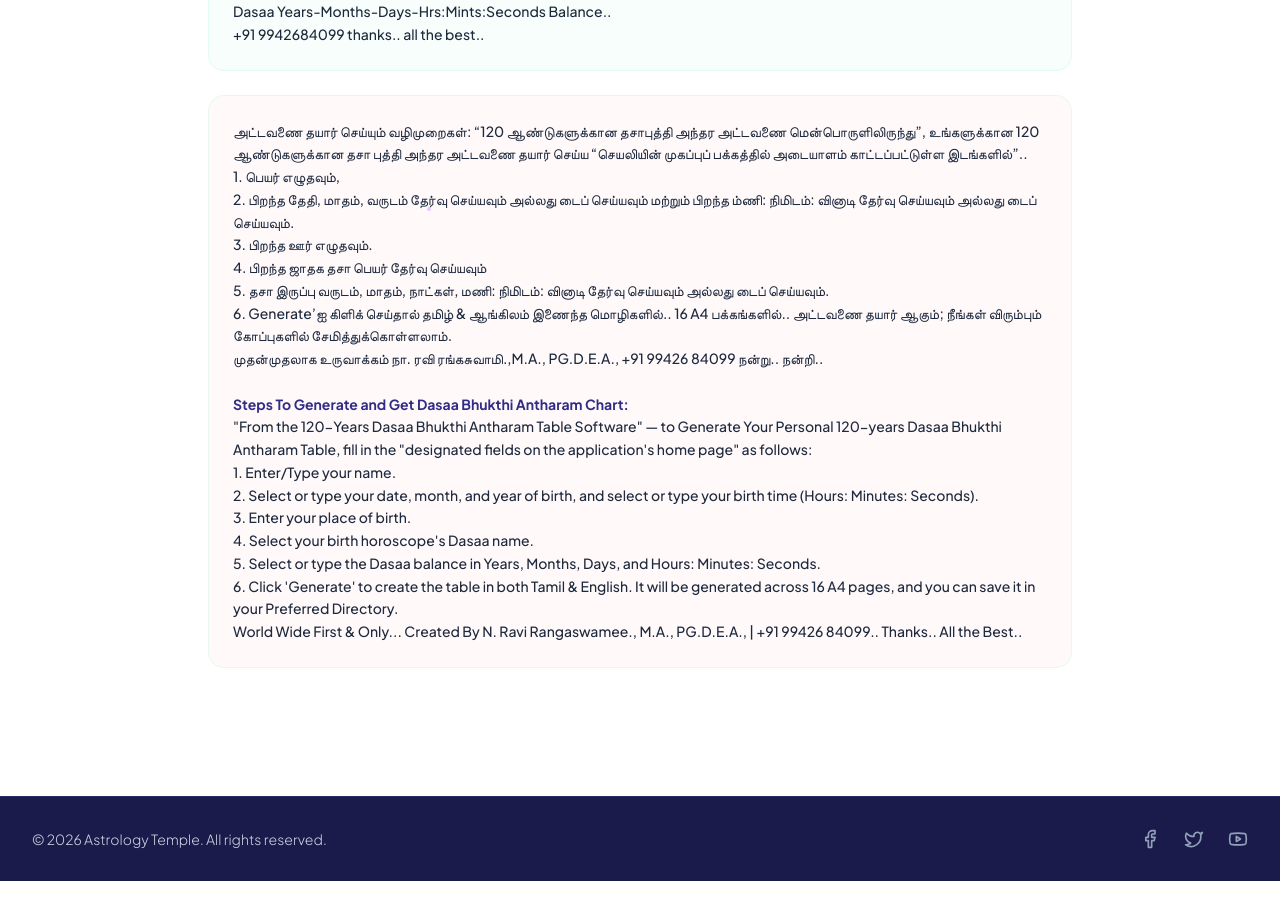
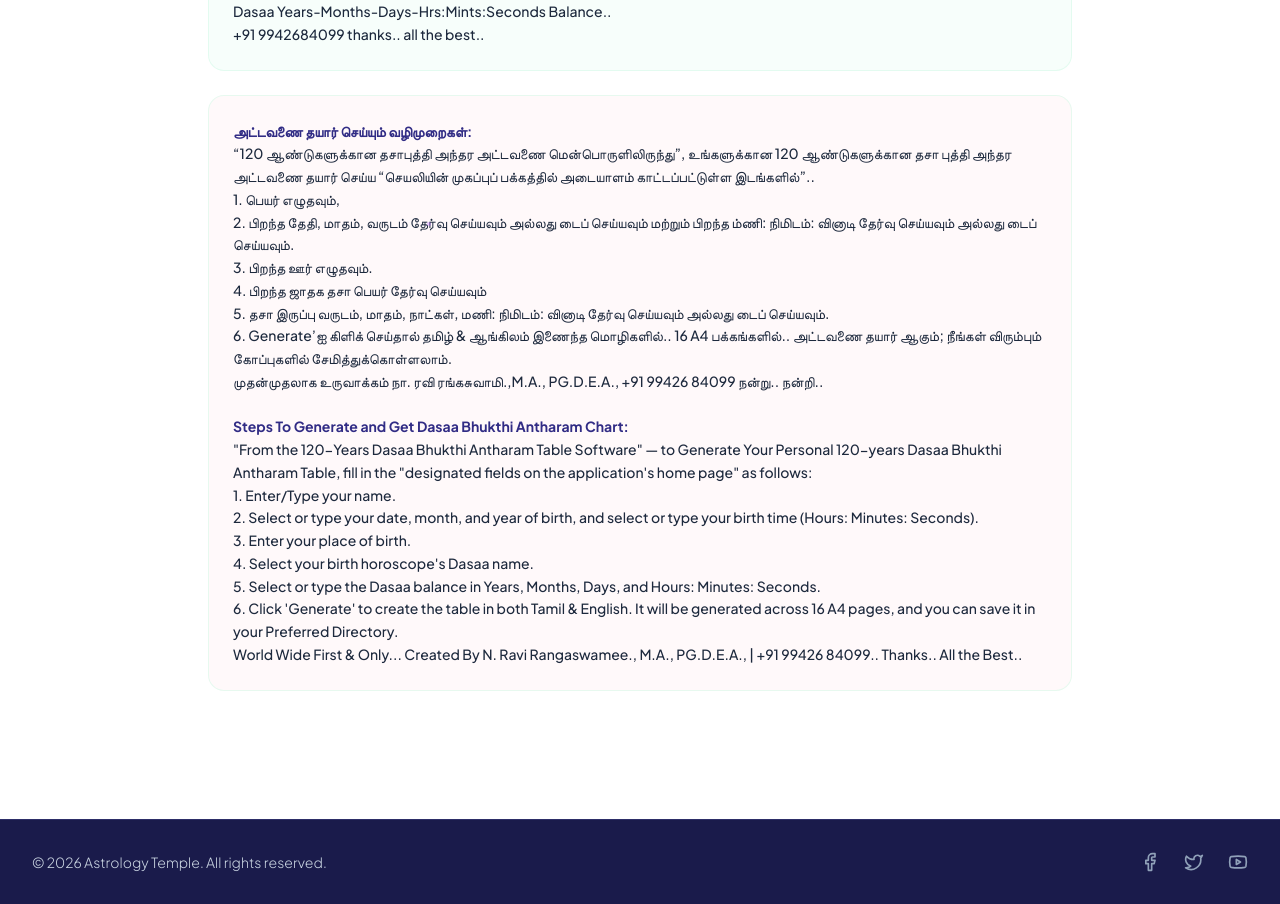
Before and after one commit to astrologytemple-2026/astrology-temple-website, a React (Vite) app: page /software in a window 1280 px wide. Shown: the part 1040-1944 px from the top of the page. Before the commit the page ends 1921 px from the top, so only its background shows below. Built offline with nearby package versions, Linux system fonts and the light colour scheme.

Commit message:
Update Software.tsx with styling for Tamil instructions

```diff
--- a/src/pages/Software.tsx
+++ b/src/pages/Software.tsx
@@ -34,7 +34,7 @@ export default function Software() {
         </div>
         <div className="bg-rose-50/40 p-6 rounded-2xl border border-emerald-100/50">
           <p>
-            அட்டவணை தயார் செய்யும் வழிமுறைகள்:
+            <span className="font-bold text-indigo-900 text-sm"> அட்டவணை தயார் செய்யும் வழிமுறைகள்: </span> <br className="hidden md:block" /> <br className="md:hidden" />
 
             “120 ஆண்டுகளுக்கான தசாபுத்தி அந்தர அட்டவணை மென்பொருளிலிருந்து”,
             உங்களுக்கான 120 ஆண்டுகளுக்கான தசா புத்தி அந்தர அட்டவணை தயார் செய்ய “செயலியின் முகப்புப் பக்கத்தில் அடையாளம் காட்டப்பட்டுள்ள இடங்களில்”.. <br className="hidden md:block" /> <br className="md:hidden" /> 1. பெயர் எழுதவும், <br className="hidden md:block" /> <br className="md:hidden" /> 2. பிறந்த தேதி, மாதம், வருடம் தேர்வு செய்யவும் அல்லது டைப் செய்யவும் மற்றும் பிறந்த ம்ணி: நிமிடம்: வினாடி தேர்வு செய்யவும் அல்லது டைப் செய்யவும். <br className="hidden md:block" /> <br className="md:hidden" /> 3. பிறந்த ஊர் எழுதவும். <br className="hidden md:block" /> <br className="md:hidden" /> 4. பிறந்த ஜாதக தசா பெயர் தேர்வு செய்யவும் <br className="hidden md:block" /> <br className="md:hidden" /> 5. தசா இருப்பு வருடம், மாதம், நாட்கள், மணி: நிமிடம்: வினாடி தேர்வு செய்யவும் அல்லது டைப் செய்யவும். <br className="hidden md:block" /> <br className="md:hidden" /> 6. Generate’ஐ கிளிக் செய்தால் தமிழ் & ஆங்கிலம் இணைந்த மொழிகளில்.. 16 A4 பக்கங்களில்.. அட்டவணை தயார் ஆகும்; நீங்கள் விரும்பும் கோப்புகளில் சேமித்துக்கொள்ளலாம்.   <br className="hidden md:block" /> <br className="md:hidden" /> முதன்முதலாக உருவாக்கம் நா. ரவி ரங்கசுவாமி.,M.A., PG.D.E.A., +91 99426 84099 நன்று.. நன்றி..      </p>
```
